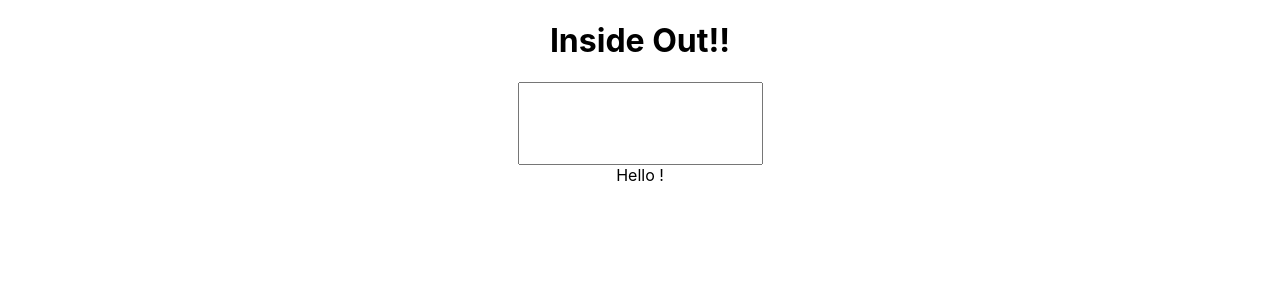
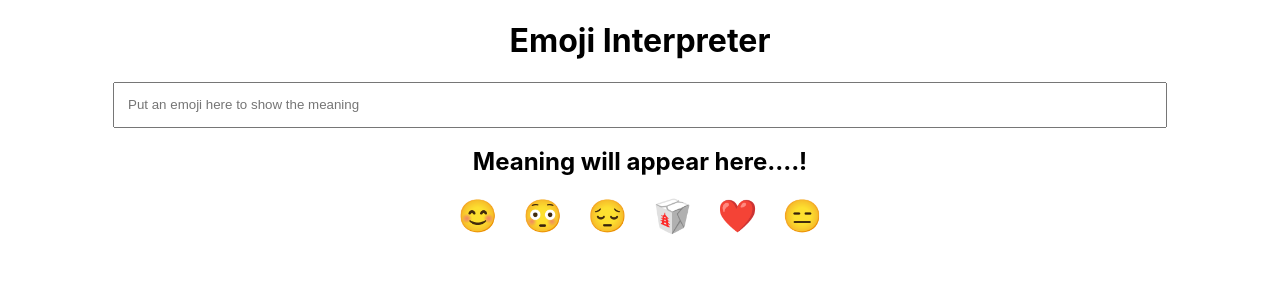
Before and after one commit to iam-shreyasthana/emoji-interpreter, a React (Create React App) app: page / in a window 1280 px wide. Shown: the top 300 px of the page. Built offline with nearby package versions, Linux system fonts and the light colour scheme.

Commit message:
added all the functionalities before styling

```diff
--- a/package.json
+++ b/package.json
@@ -6,6 +6,7 @@
     "@testing-library/jest-dom": "^5.16.5",
     "@testing-library/react": "^13.4.0",
     "@testing-library/user-event": "^13.5.0",
+    "emoji.json": "^14.0.0",
     "react": "^18.2.0",
     "react-dom": "^18.2.0",
     "react-scripts": "5.0.1",
--- a/src/App.css
+++ b/src/App.css
@@ -3,5 +3,17 @@
 }
 
 .input-area {
-  padding: 2rem;
+  padding: 1em;
+  min-width: 80%;
 }
+
+ul {
+  display: inline;
+  list-style: none;
+}
+
+.emoji-area {
+  font-size: 2rem;
+  padding: 0.5rem;
+  cursor: pointer;
+}
--- a/src/App.js
+++ b/src/App.js
@@ -1,20 +1,59 @@
 import React, { useState } from 'react';
 import './App.css';
 
+const emojiDictionary = {
+  "😊": "Smiling",
+  "😳": "disbelief",
+  "😔": "sad",
+  "🥡": "takeout box",
+  "❤️": "love",
+  "😑": "annoyance"
+};
+
+
+const emojisArray = Object.keys(emojiDictionary);
 
 function App() {
 
-  let [ userInput, setUserInput ] = useState("");
+  let [ userInputEmoji, setUserInputEmoji ] = useState("");
+  let [ meaningEmoji, setMeaning ] = useState("Meaning will appear here....!");
 
-  const inputChangeHandler = (event) => {
-    setUserInput(event.target.value);
+  const emojiInputChangeHandler = (event) => {
+    let userInputEmoji = event.target.value;
+    setUserInputEmoji(userInputEmoji);
+
+    if(userInputEmoji in emojiDictionary){
+      setMeaning(emojiDictionary[userInputEmoji]);
+    }
+    else{
+      setMeaning("We do not have this in our DataBase :(")
+    }
+  }
+
+  const emojiClickHandler = (userInputEmoji) => {
+    setMeaning(emojiDictionary[userInputEmoji]);
   }
 
   return (
     <div className='App'>
-      <h1>Inside Out!!</h1>
-      <input onChange={ inputChangeHandler } className="input-area"></input>
-      <div> Hello { userInput }! </div>
+      <h1>Emoji Interpreter</h1>
+
+      <input onChange={ emojiInputChangeHandler } value={userInputEmoji} placeholder="Put an emoji here to show the meaning"
+        className="input-area"></input>
+
+
+
+      <h2> {userInputEmoji} </h2> {}
+      <div> <h2>{ meaningEmoji } </h2> </div>{}
+      {
+        emojisArray.map((emoji) => (
+          <span
+            onClick={() => emojiClickHandler(emoji)} className="emoji-area">
+            {" "}
+            {emoji}{" "}
+          </span>
+        ))
+      }
     </div>
   )
 
```
Also changed, not shown: 1 other file (tests, documents, lock files or other folders).
